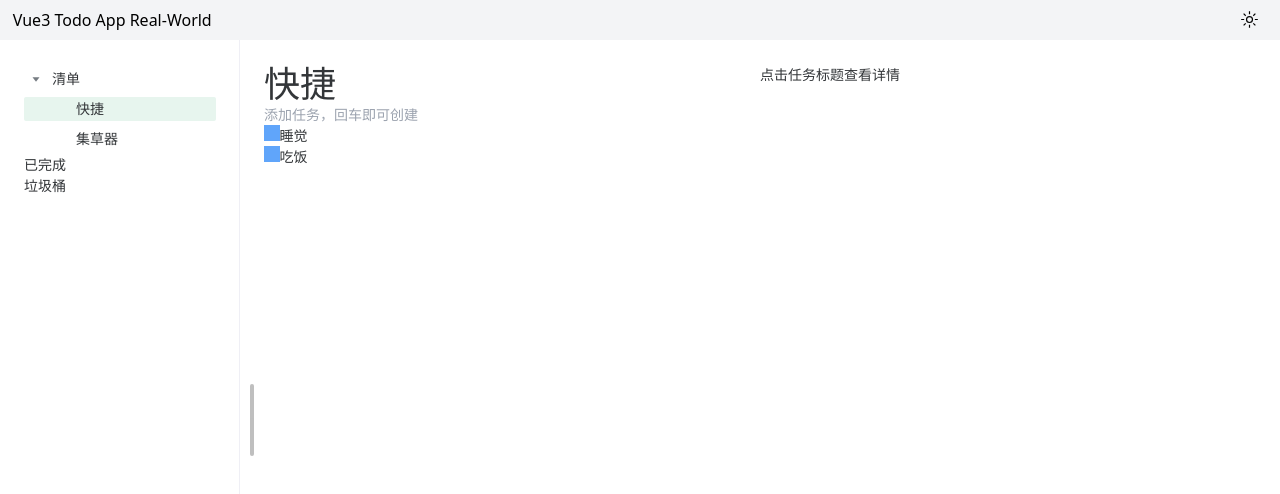
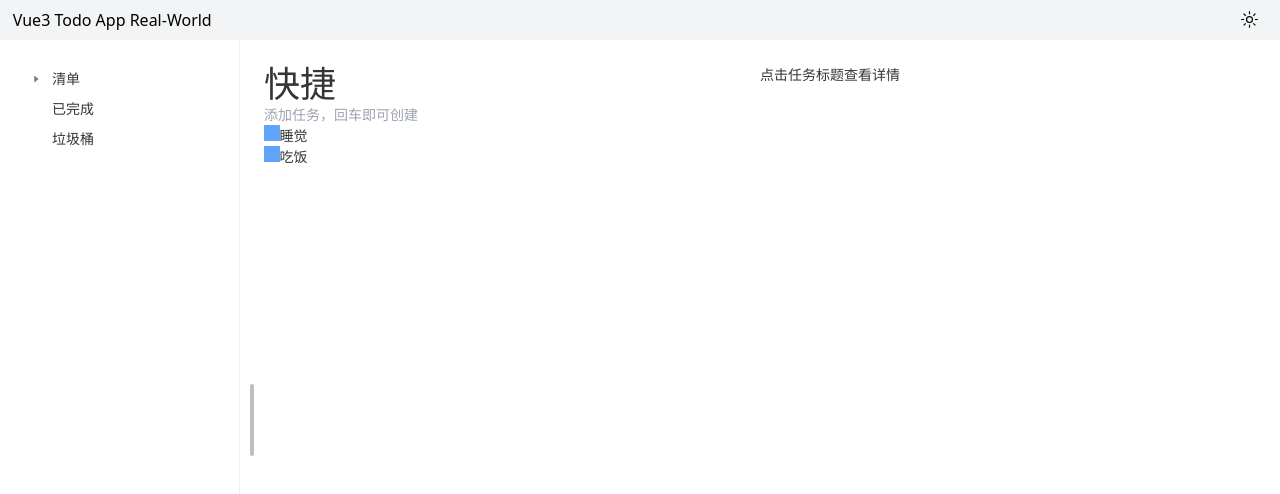
Before and after one commit to S-9527/dida, a Vue app: page /#/task in a window 1280 px wide. Shown: the top 494 px of the page. Built offline with nearby package versions, Linux system fonts and the light colour scheme; what @imengyu/vue3-context-menu would draw is missing.

Commit message:
feat(ui): left sidebar

```diff
--- a/src/components/task/TaskLeftListView.vue
+++ b/src/components/task/TaskLeftListView.vue
@@ -8,12 +8,6 @@
           :default-selected-keys="[2]"
           :node-props="nodeProps"
       />
-    </div>
-    <div>
-      <ul>
-        <li @click="handleShowCompletedProject">已完成</li>
-        <li @click="handleShowTrashProject">垃圾桶</li>
-      </ul>
     </div>
   </div>
 </template>
@@ -27,7 +21,7 @@ const taskStore = useTaskStore();
 
 const data = ref<any[]>([
   {
-    key: 1,
+    key: 100,
     label: "清单",
     checkboxDisabled: false,
     isLeaf: false,
@@ -39,6 +33,14 @@ const data = ref<any[]>([
       };
     }),
   },
+  {
+    key: 200,
+    label: "已完成",
+  },
+  {
+    key: 300,
+    label: "垃圾桶"
+  }
 ]);
 
 const nodeProps = (treeOption: any) => {
@@ -49,14 +51,6 @@ const nodeProps = (treeOption: any) => {
     },
   };
 };
-
-function handleShowCompletedProject () {
-  taskStore.changeCurrentActiveProject("已完成")
-}
-
-function handleShowTrashProject () {
-  taskStore.changeCurrentActiveProject("垃圾桶")
-}
 </script>
 
 <style scoped></style>
```
